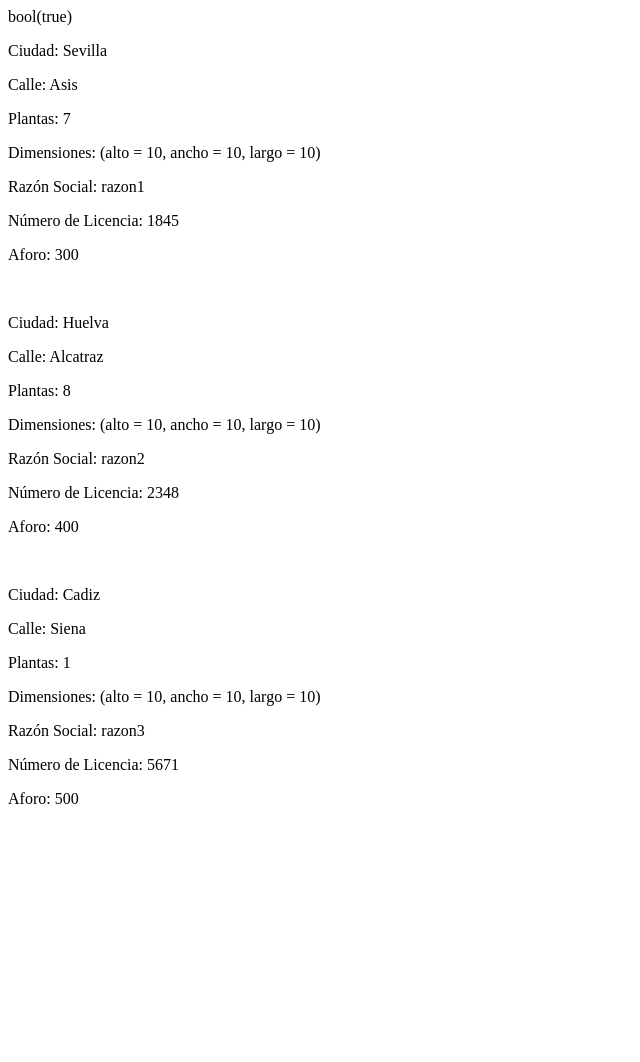
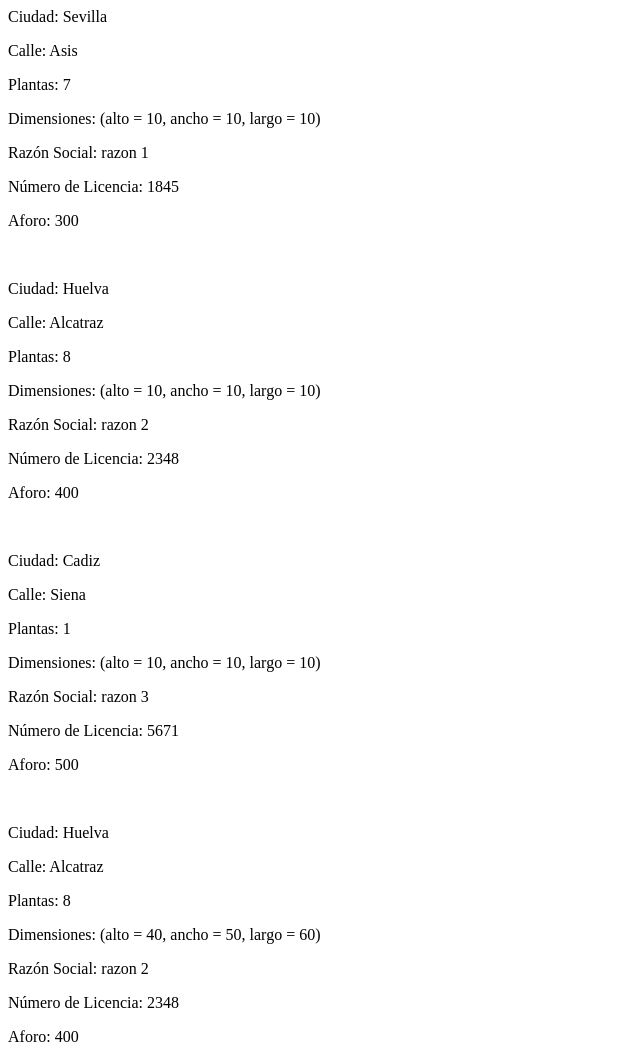
Before and after one commit to javierDiazDaw/DWES-UD6, a PHP site: page /cinecito.php in a window 1280 px wide. Shown: the whole page, without its empty margins (0-640 px from the left). Before the commit the page ends 804 px from the top, so only its background shows below. Run offline with PHP 8.4, Linux system fonts and the light colour scheme.

Commit message:
completo

```diff
--- a/ejercicio4.php
+++ b/ejercicio4.php
@@ -1,8 +1,8 @@
 <?php
 class Vivienda{
 
-    private  $tipoVivienda;
-    private  $valorMercado;
+    private /*string*/ $tipoVivienda;
+    private /*int*/ $valorMercado;
 
     function __construct($tipoVivienda, $valorMercado)
     {
--- a/ejercicio8/cinecito.php
+++ b/ejercicio8/cinecito.php
@@ -3,18 +3,24 @@
       include_once ('includes/class.' . $name . '.php');
    });
 
-   //requisito para incluir el objet dimensiones desde la clase Local
+   //requisito para incluir el object dimensiones desde la clase Local
    //include_once ('includes/class.Local.php');
    //$cines[0] = new Cine ("Sevilla", "Asis", 7, $d1, "razon1", "1845", 300);
-   $cines[0] = new Cine ("Sevilla", "Asis", 7, new Dimensiones(10,10,10), "razon1", "1845", 300);
-   $cines[1] = new Cine ("Huelva", "Alcatraz", 8, new Dimensiones(10,10,10), "razon2", "2348", 400);
-   $cines[2] = new Cine ("Cadiz", "Siena", 1, new Dimensiones(10,10,10), "razon3", "5671", 500);
+   $cines[0] = new Cine ("Sevilla", "Asis", 7, new Dimensiones(10.,10.,10.), "razon 1", "1845", 300);
+   $cines[1] = new Cine ("Huelva", "Alcatraz", 8, new Dimensiones(10.,10.,10.), "razon 2", "2348", 400);
+   $cines[2] = new Cine ("Cadiz", "Siena", 1, new Dimensiones(10.,10.,10.), "razon 3", "5671", 500);
 
    foreach ($cines as $cine){
 
-    echo $cine . "<br>";
-   }
+      echo $cine . "<br>";
+     }
 
    $clonar = clone $cines[1];
 
+   $clonar->dimensiones->alto = 40.;
+   $clonar->dimensiones->ancho = 50.;
+   $clonar->dimensiones->largo = 60.;
+
+   echo $clonar;
+
 ?>
--- a/ejercicio8/includes/class.Cine.php
+++ b/ejercicio8/includes/class.Cine.php
@@ -1,7 +1,7 @@
 <?php
     class Cine extends LocalComercial{
 
-        private int $aforoSala;
+        private /*string*/ $aforoSala;
 
         function __construct($ciudad, $calle, $nPlantas,
         $dimensiones, $razonSocial, $numeroLicencia, $aforoSala){
@@ -10,15 +10,24 @@
             parent::__construct($ciudad, $calle, $nPlantas,
             $dimensiones, $razonSocial, $numeroLicencia);
 
-            if(is_int($aforoSala)){
+            if(is_integer($aforoSala) && $aforoSala > 0){
                 $this->aforoSala=$aforoSala;
             }else{
                 echo "Error en el atributo aforo sala";
+                die();
             }
 
         }
 
-        function __toString(){
+        /*public function __get($atributo){
+            return $this->$atributo;
+        }
+
+        public function __set($atributo, $valor){
+            $this->$atributo=$valor;
+        }*/
+
+        public function __toString(){
             return "<p>" . parent::__toString() . "</p><p>Aforo: " . $this->aforoSala . "<br></p>";
 
         }
--- a/ejercicio8/includes/class.Dimensiones.php
+++ b/ejercicio8/includes/class.Dimensiones.php
@@ -1,8 +1,8 @@
 <?php
 class Dimensiones {
-    private float $alto;
-    private float $ancho;
-    private float $largo;
+    private /*float*/ $alto;
+    private /*float*/ $ancho;
+    private /*float*/ $largo;
 
     function __construct($alto, $ancho, $largo)
     {
@@ -21,13 +21,18 @@ class Dimensiones {
 
             $this->$atributo=$valor;
         } else{
-            echo "ERROR";        }
+            echo "ERROR: Los valores deben ser de tipo float y mayores que uno";
+            die();
+        }
+
     }
+
 
     function __toString()
     {
         return "alto = " . $this->alto . ", ancho = " . $this->ancho . ", largo = " . $this->largo;
     }
+
 }
 
 ?>
--- a/ejercicio8/includes/class.Local.php
+++ b/ejercicio8/includes/class.Local.php
@@ -1,10 +1,10 @@
 <?php
 
     class Local{
-        private string $ciudad;
-        private string $calle;
-        private int $nPlantas;
-        private Dimensiones $dimensiones;
+        private /*string*/ $ciudad;
+        private /*string*/ $calle;
+        private /*int*/ $nPlantas;
+        private /*Dimensiones*/ $dimensiones;
 
 
         function __construct($ciudad, $calle, $nPlantas, $dimensiones){
@@ -23,7 +23,7 @@
                 die();
             }
 
-            if(is_int($nPlantas) && $nPlantas > 1 || $nPlantas <11){
+            if(is_integer($nPlantas) && $nPlantas >= 1 && $nPlantas <=10){
                 $this->nPlantas=$nPlantas;
             }else{
                 echo "Error en el atributo numero de plantas";
@@ -38,13 +38,11 @@
             }
         }
 
+        //consultor = get()
         public function __get($atributo){
             return $this->$atributo;
         }
 
-        public function __set($atributo, $valor){
-            $this->$atributo=$valor;
-        }
 
         function __toString()
         {
@@ -59,10 +57,8 @@
 
         }
 
+
+
     }
 
-    $d1 = new Dimensiones(2,3,4);
-    $l1 = new Local ("Sevilla", "calle", 2,$d1);
-    var_dump($d1 instanceof Dimensiones);
-
 ?>
--- a/ejercicio8/includes/class.LocalComercial.php
+++ b/ejercicio8/includes/class.LocalComercial.php
@@ -1,7 +1,7 @@
 <?php
     class LocalComercial extends Local{
-        private string $razonSocial;
-        private string $numeroLicencia;
+        private /*string*/ $razonSocial;
+        private /*string*/ $numeroLicencia;
 
         function __construct($ciudad, $calle, $nPlantas,
         $dimensiones, $razonSocial, $numeroLicencia){
@@ -12,14 +12,24 @@
                 $this->razonSocial=$razonSocial;
             }else{
                 echo "Error en el atributo razon social";
+                die();
             }
 
             if(is_string($numeroLicencia)){
                 $this->numeroLicencia=$numeroLicencia;
             }else{
                 echo "Error en el atributo numero licencia";
+                die();
             }
         }
+
+        /*public function __get($atributo){
+            return $this->$atributo;
+        }
+
+        public function __set($atributo, $valor){
+            $this->$atributo=$valor;
+        }*/
 
         function __toString()
         {
```
